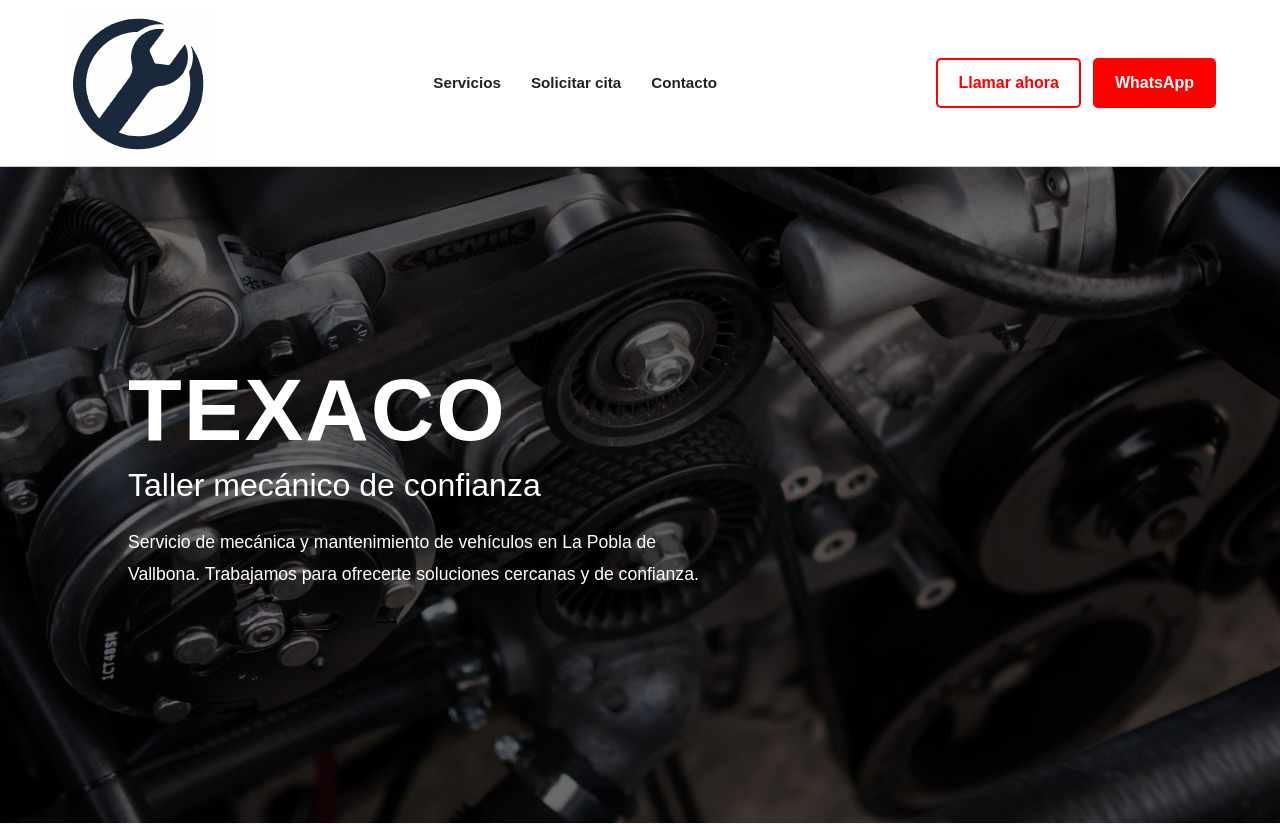
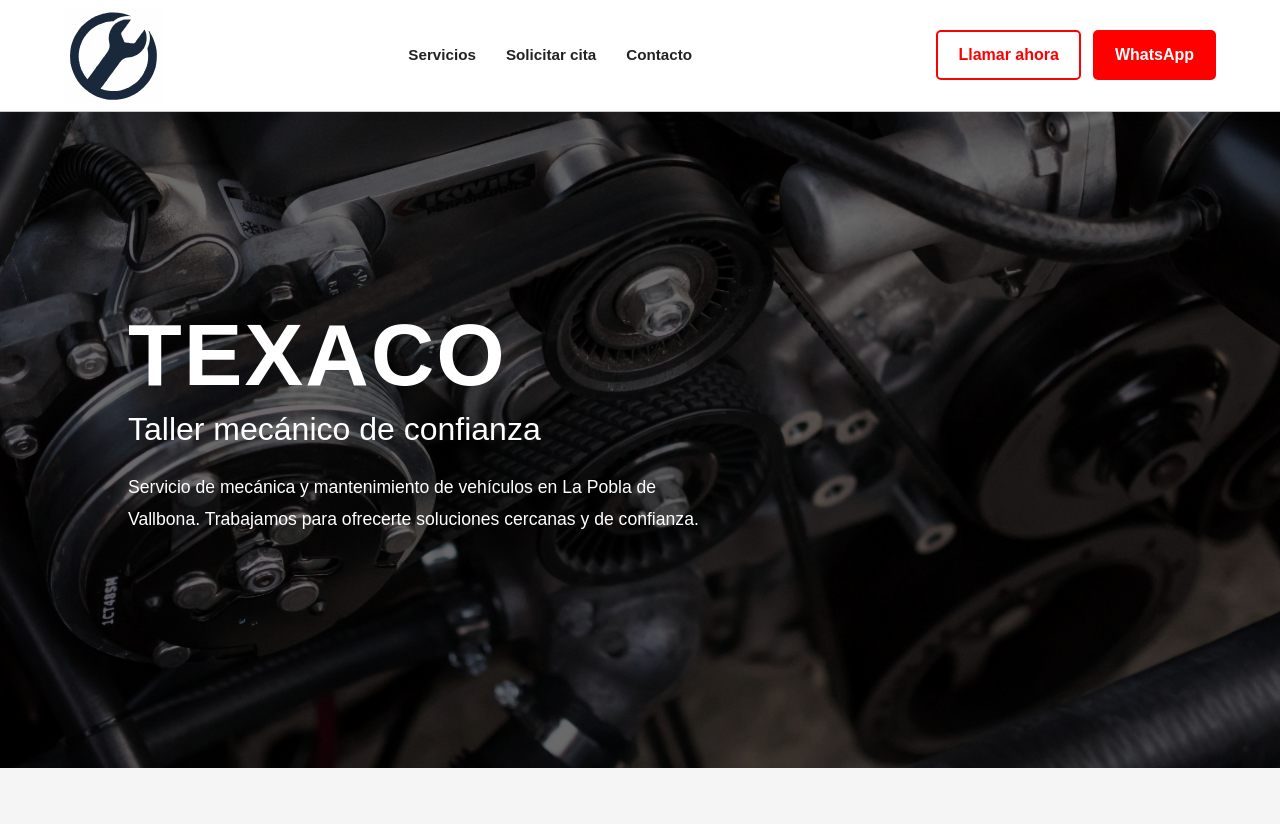
Before and after one commit to macgenious/Taller2, a plain HTML site: page index.html in a window 1280 px wide. Shown: the top 824 px of the page. Drawn offline with Linux system fonts and the light colour scheme.

Commit message:
Feat: Reducción de tamaño del header

```diff
--- a/css/styles.css
+++ b/css/styles.css
@@ -145,9 +145,9 @@ main {
 
     width: 100%;
 
-    min-height: 85px;
-
-    padding: 12px 5%;
+    min-height: 65px;
+
+    padding: 8px 5%;
 
     display: flex;
 
@@ -181,7 +181,7 @@ main {
 
 .logo img {
 
-    width: 150px;
+    width: 100px;
 
     height: auto;
 
```
